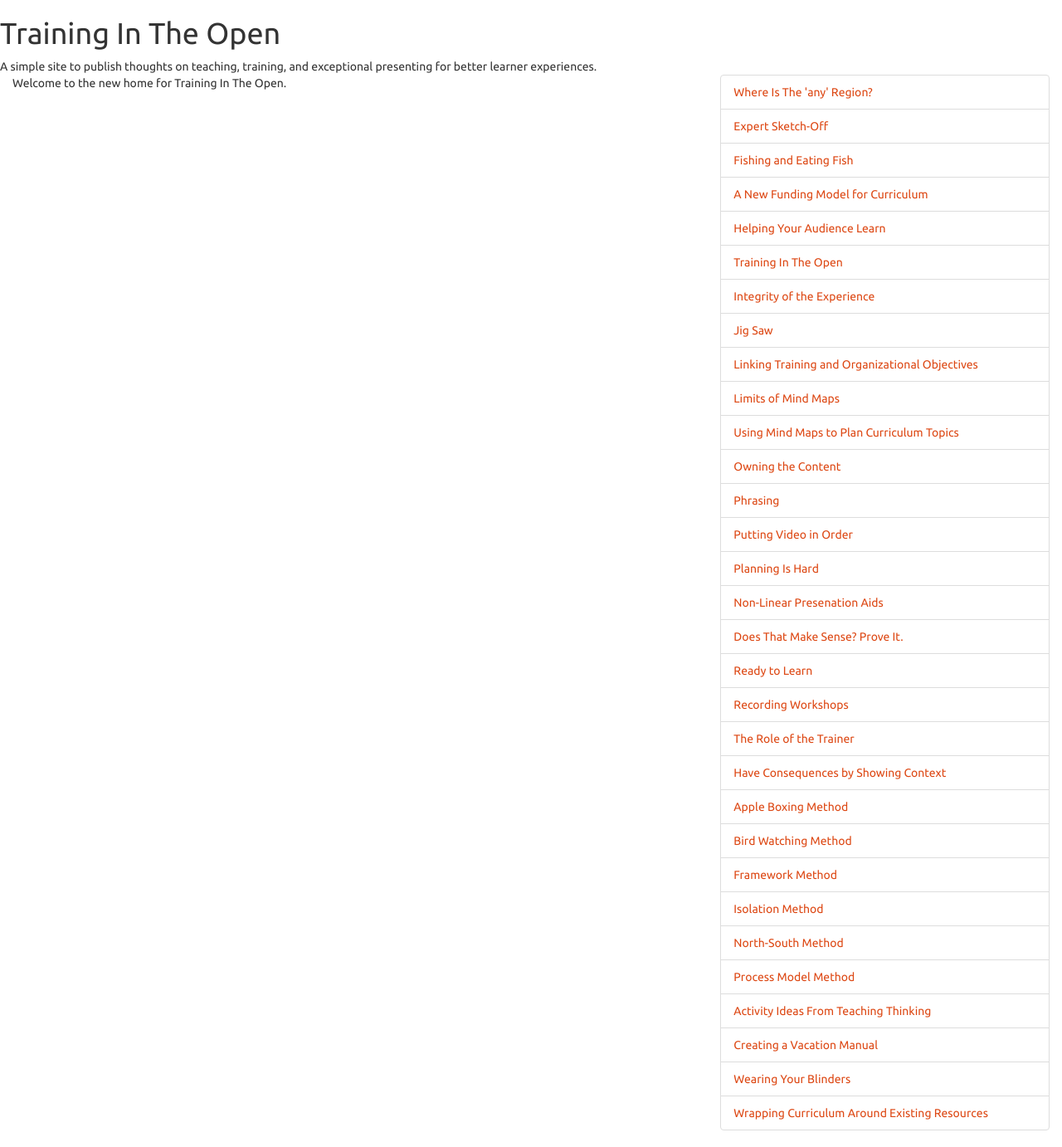
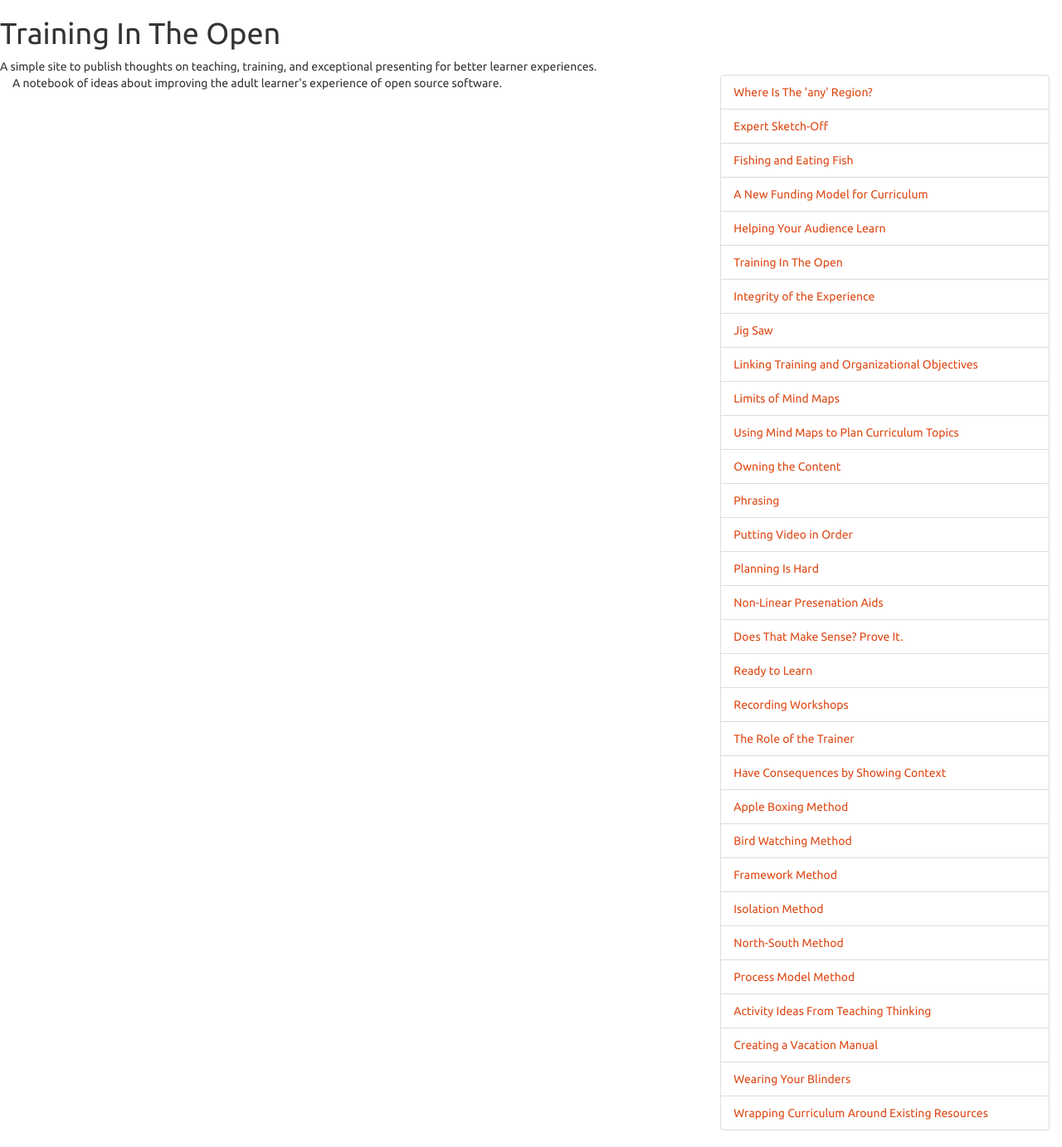
Before and after one commit to emmajane/tito, a Jekyll site: the page built from index.html, in a window 1280 px wide. Shown: the whole page at 83% size. Built offline with Jekyll 4.4.1, drawn with Linux system fonts in a browser that asks for light colours; Markdown is read by kramdown in place of the engine named in the settings.

Commit message:
Improving the text of the welcome page.

```diff
--- a/index.html
+++ b/index.html
@@ -4,5 +4,5 @@ title: Training In The Open
 ---
 
 <div id="home">
-Welcome to the new home for Training In The Open.
+  A notebook of ideas about improving the adult learner's experience of open source software.
 </div>
```
